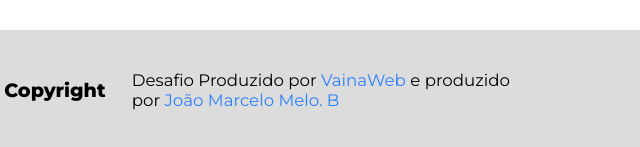
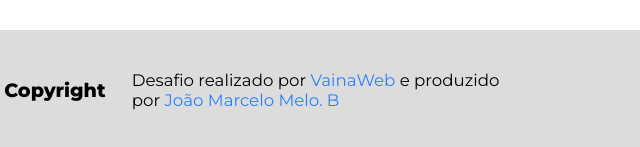
Before and after one commit to Joao-Marcelo-Melo/Portflow-VnW, a plain HTML site: page index.html in a window 1280 px wide. Shown: the part 1384-1531 px from the top of the page, 495-1135 px from the left. Drawn offline with Linux system fonts and the light colour scheme.

Commit message:
texto-update

```diff
--- a/index.html
+++ b/index.html
@@ -109,7 +109,7 @@
             <div class="footer-right">
                 <div class="footer-textos">
                     <h6>Copyright</h6>
-                    <p>Desafio Produzido por <a target="_blank" href="https://vainaweb.com.br">VainaWeb</a> e produzido
+                    <p>Desafio realizado por <a target="_blank" href="https://vainaweb.com.br">VainaWeb</a> e produzido
                         por <a target="_blank" href="https://github.com/Joao-Marcelo-Melo">João Marcelo Melo. B</a></p>
                 </div>
 
```
